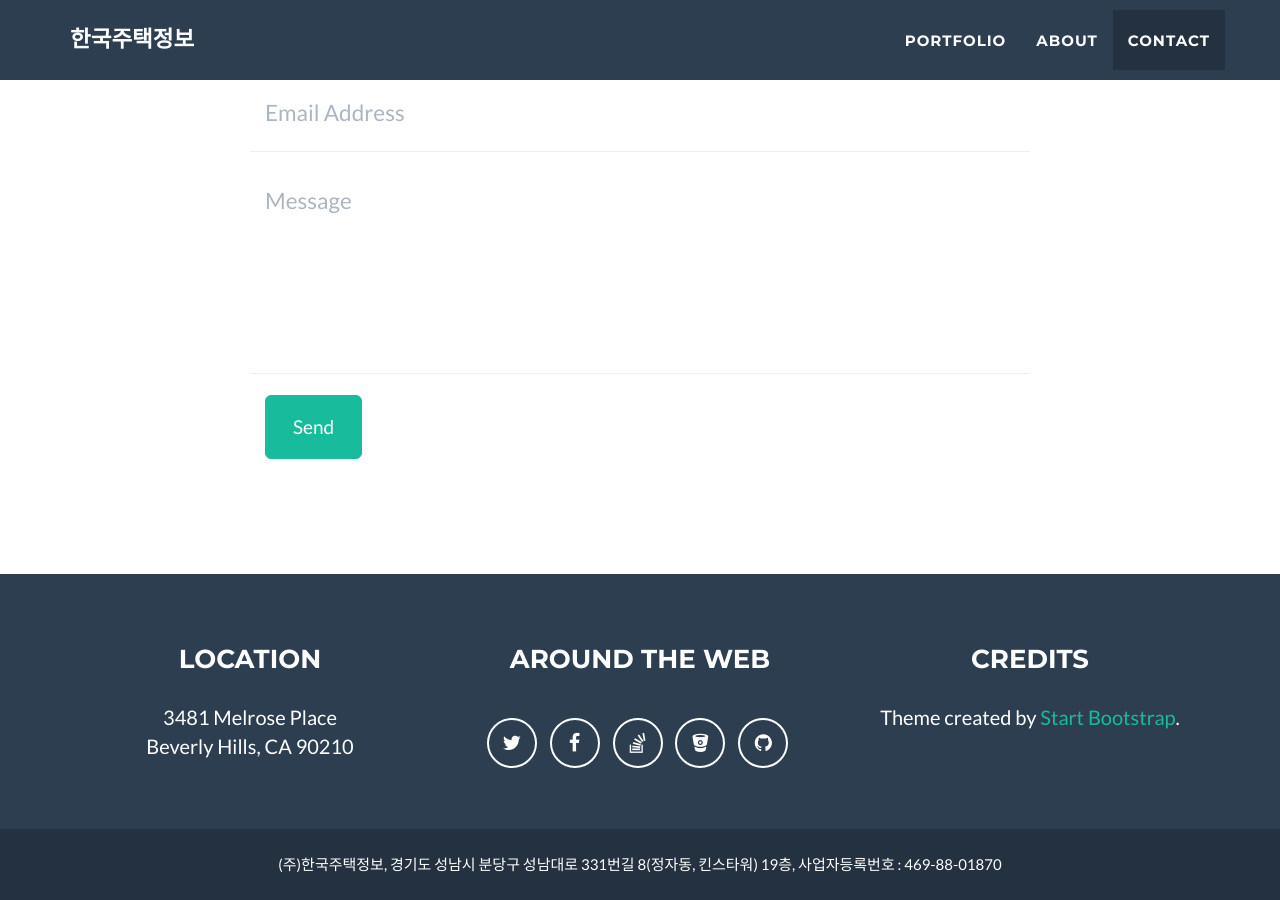
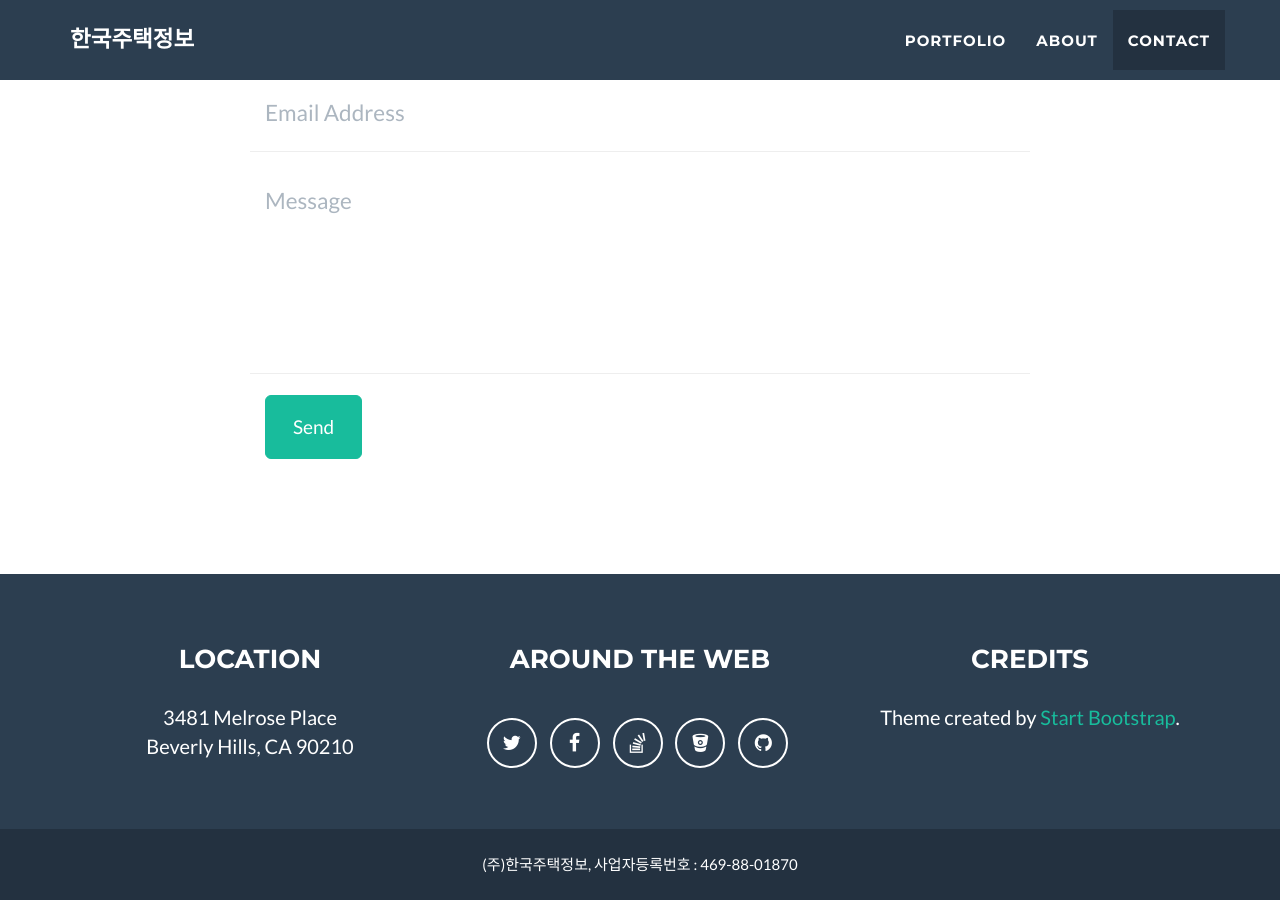
Before and after one commit to koreahouseinfo/koreahouseinfo.github.io, a Jekyll site: the page built from _posts/2014-07-18-project-1.markdown, in a window 1280 px wide and 900 px high, scrolled down 1312 px. Built offline with Jekyll 4.4.1, drawn with Linux system fonts in a browser that asks for light colours.

Commit message:
location updates2

```diff
--- a/_includes/footer.html
+++ b/_includes/footer.html
@@ -32,7 +32,8 @@
             <div class="container">
                 <div class="row">
                     <div class="col-lg-12">
-                        (주)한국주택정보, 경기도 성남시 분당구 성남대로 331번길 8(정자동, 킨스타워) 19층, 사업자등록번호 : 469-88-01870
+                        (주)한국주택정보, 사업자등록번호 : 469-88-01870
+                        <!-- (주)한국주택정보, 주소 : 경기도 성남시 분당구 성남대로 331번길 8(정자동, 킨스타워) 19층, 사업자등록번호 : 469-88-01870 -->
                         <!-- Copyright &copy; {{ site.footer.copyright }} 20{{ site.time | date: '%y' }} -->
                     </div>
                 </div>
```
Also changed, not shown: 1 other file.
